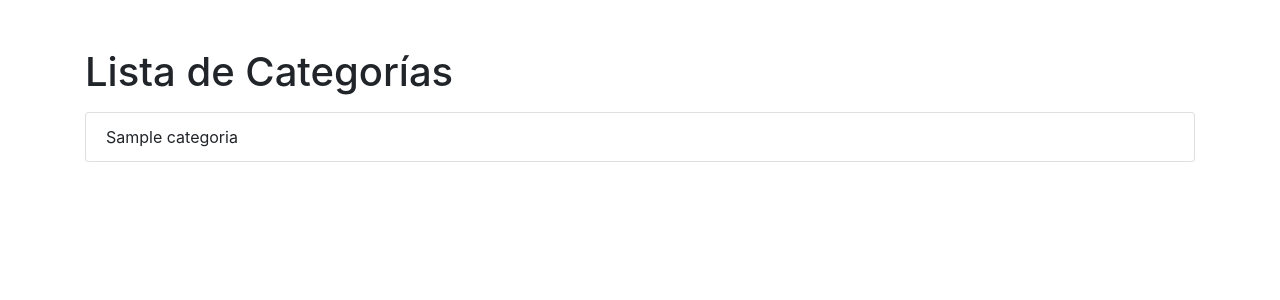
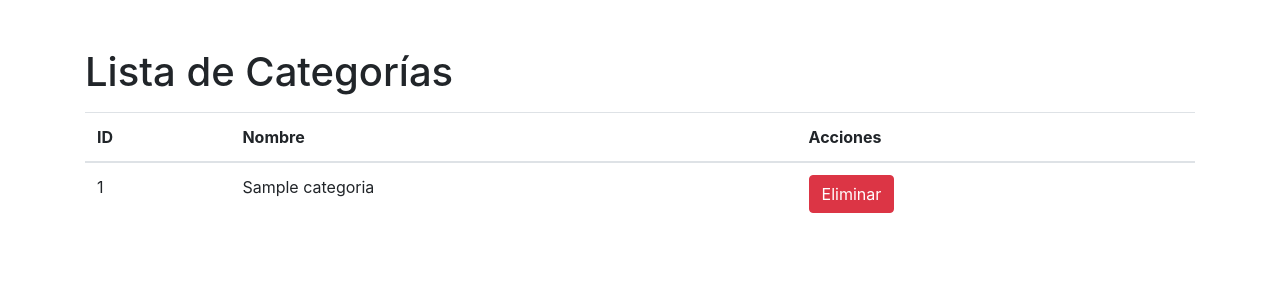
Before and after one commit to matiwiber/Django, a Django app: template miapp/templates/miapp/categoria_list.html in a window 1280 px wide. Shown: the part 56-356 px from the top of the page. Run offline with Django 3.2, Linux system fonts and the light colour scheme; the template is opened without the code that fills it: most values are stand-ins (such as "Sample title", 1, 10 or a date in 2020); some libraries are stand-ins or nearby versions.

Commit message:
se pueden eliminar categorias

```diff
--- a/TerceraEntrega/settings.py
+++ b/TerceraEntrega/settings.py
@@ -56,10 +56,10 @@ LOGOUT_REDIRECT_URL = '/login/'
 MIDDLEWARE = [
     'django.middleware.security.SecurityMiddleware',
     'django.contrib.sessions.middleware.SessionMiddleware',
+    'django.contrib.messages.middleware.MessageMiddleware',
     'django.middleware.common.CommonMiddleware',
     'django.middleware.csrf.CsrfViewMiddleware',
     'django.contrib.auth.middleware.AuthenticationMiddleware',
-    'django.contrib.messages.middleware.MessageMiddleware',
     'django.middleware.clickjacking.XFrameOptionsMiddleware',
 ]
 
@@ -83,6 +83,7 @@ TEMPLATES = [
 
 WSGI_APPLICATION = 'TerceraEntrega.wsgi.application'
 
+MESSAGE_STORAGE = "django.contrib.messages.storage.cookie.CookieStorage"
 
 # Database
 # https://docs.djangoproject.com/en/4.2/ref/settings/#databases
--- a/TerceraEntrega/urls.py
+++ b/TerceraEntrega/urls.py
@@ -29,8 +29,10 @@ urlpatterns = [
     path('categoria/nueva/', login_required(views.CategoriaCreateView.as_view()), name='categoria-create'),
     path('producto/nuevo/', login_required(views.ProductoCreateView.as_view()), name='producto-create'),
     path('producto/<int:producto_id>/eliminar/', login_required(views.eliminar_producto), name='eliminar-producto'),
+    path('categoria/eliminar/<int:categoria_id>/', login_required(views.eliminar_categoria), name='eliminar-categoria'),
     path('buscar/', views.BuscarView.as_view(), name='buscar'),
     path('login/', views.CustomLoginView.as_view(), name='login'),
     path('register/', views.register, name='register'),
     path('logout/', LogoutView.as_view(), name='logout'),
+
 ]
--- a/miapp/templates/miapp/categoria_list.html
+++ b/miapp/templates/miapp/categoria_list.html
@@ -5,16 +5,30 @@
     <link rel="stylesheet" href="https://stackpath.bootstrapcdn.com/bootstrap/4.5.2/css/bootstrap.min.css">
 </head>
 <body>
-
     {% include 'miapp/navbar.html' %}
 
     <div class="container">
         <h1 class="mt-5">Lista de Categorías</h1>
-        <ul class="list-group mt-3">
-            {% for categoria in object_list %}
-                <li class="list-group-item">{{ categoria.nombre }}</li>
-            {% endfor %}
-        </ul>
+        <table class="table mt-3">
+            <thead>
+                <tr>
+                    <th>ID</th>
+                    <th>Nombre</th>
+                    <th>Acciones</th>
+                </tr>
+            </thead>
+            <tbody>
+                {% for categoria in object_list %}
+                    <tr>
+                        <td>{{ categoria.id }}</td>
+                        <td>{{ categoria.nombre }}</td>
+                        <td>
+                            <a href="{% url 'eliminar-categoria' categoria.id %}" class="btn btn-danger">Eliminar</a>
+                        </td>
+                    </tr>
+                {% endfor %}
+            </tbody>
+        </table>
     </div>
 </body>
 </html>
```
Also changed, not shown: miapp/templates/miapp/eliminar_categoria.html (added, +20 -0 lines), miapp/views.py (+15 -0 lines), db.sqlite3.
